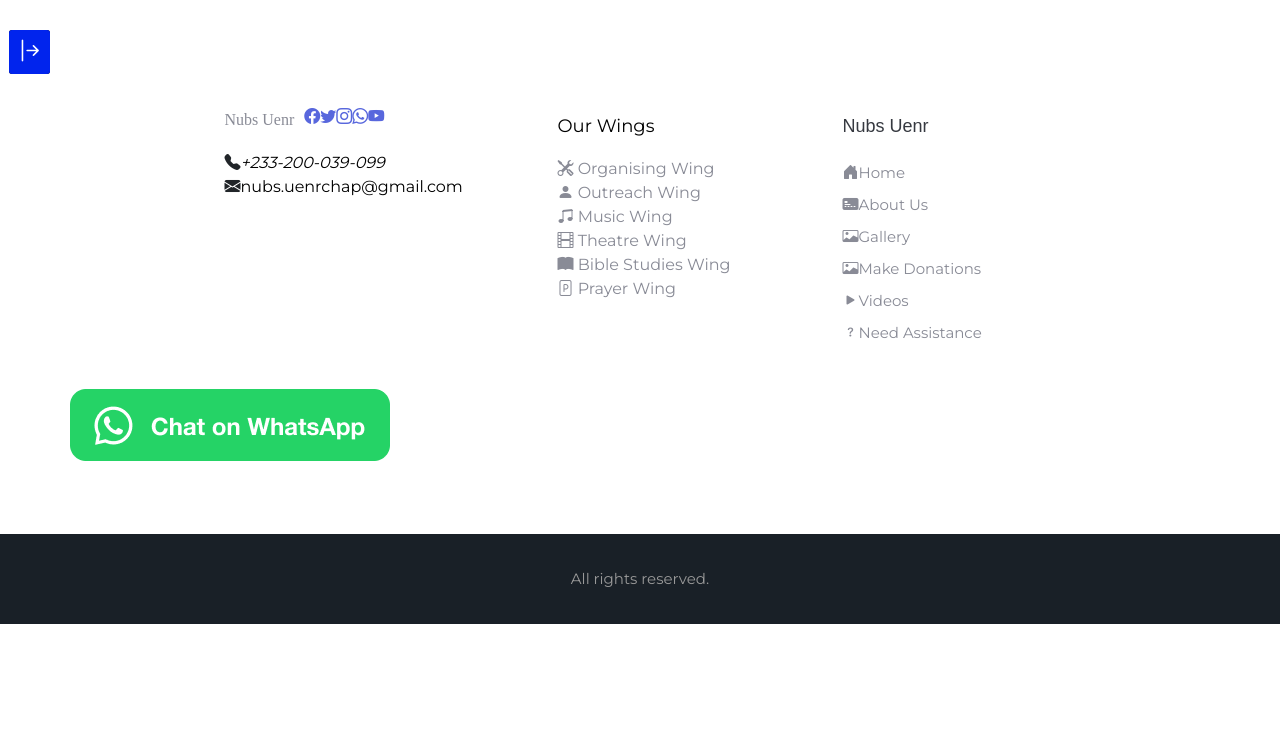
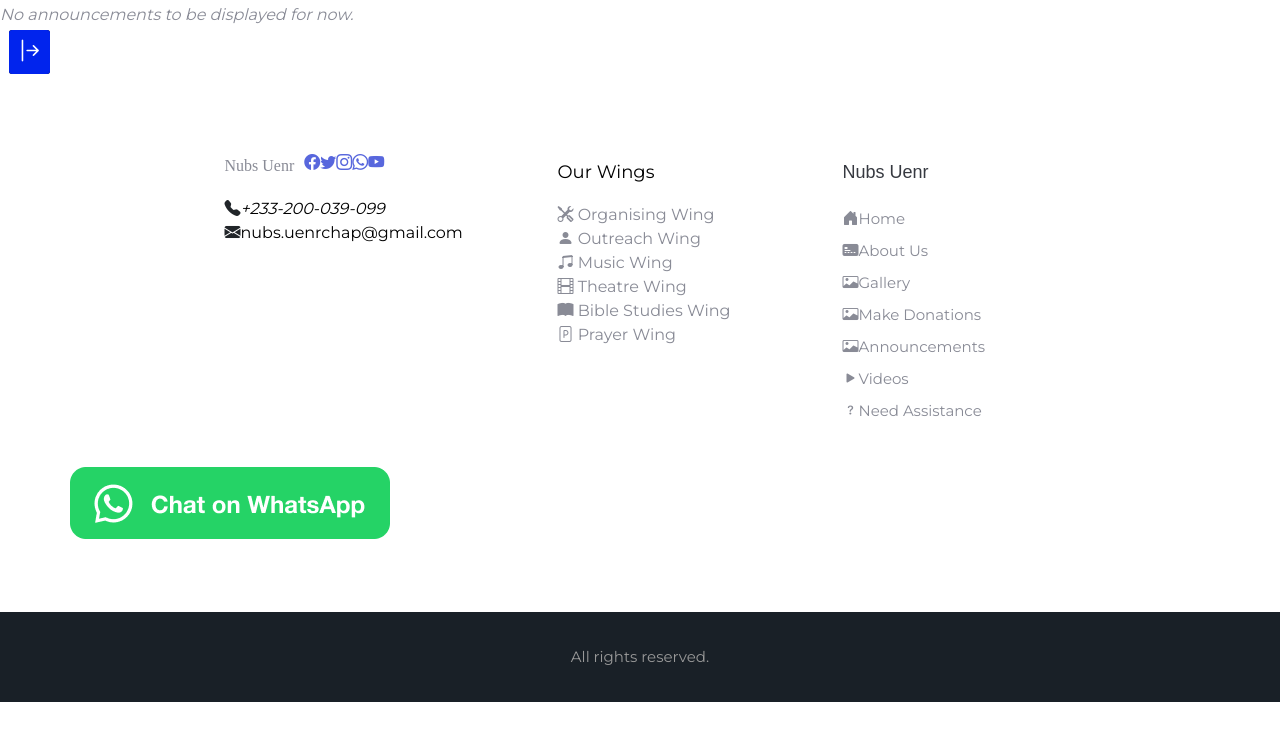
Before and after one commit to amgenious/nubsweb, a React (Create React App) app: page /announcements in a window 1280 px wide. Shown: the top 740 px of the page. Built offline with nearby package versions, Linux system fonts and the light colour scheme.

Commit message:
added the announcement line

```diff
--- a/src/App.js
+++ b/src/App.js
@@ -7,6 +7,7 @@ import {BrowserRouter as Router, Route, Switch} from 'react-router-dom'
 import WingsIndex from "./Components/WingsPage/WingsIndex";
 import { Helmet } from "react-helmet";
 import DonationsIndex from "./Components/DonationsPage/DonationsIndex";
+import AnnouncementPage from "./Components/AnnouncementPage";
 
 
 function App() {
@@ -39,6 +40,9 @@ function App() {
       <Route path="/donations">
         <DonationsIndex />
       </Route>
+      <Route path="/announcements">
+        <AnnouncementPage />
+      </Route>
       </Switch>
     </div>
      <Footer />
--- /dev/null
+++ b/src/Components/AnnouncementPage/index.js
@@ -0,0 +1,10 @@
+import React from "react";
+
+const AnnouncementPage = () => {
+    return(
+        <>
+        <p><i>No announcements to be displayed for now.</i></p>
+        </>
+    )
+}
+export default AnnouncementPage
--- a/src/Components/Footer.js
+++ b/src/Components/Footer.js
@@ -77,6 +77,9 @@ function Footer() {
                   <i class="bi bi-card-image"></i><Link to='/donations' style={{textDecoration:'none'}}>Make Donations</Link>
                 </li>
                 <li>
+                  <i class="bi bi-card-image"></i><Link to='/announcements' style={{textDecoration:'none'}}>Announcements</Link>
+                </li>
+                <li>
                   <i class="bi bi-play-fill"></i><a href="https://amgenious.github.io/videos" target="_blank" rel="noreferrer" style={{textDecoration:'none'}}>Videos</a>
                 </li>
                 <li>
--- a/src/Components/HomePage/Activities.js
+++ b/src/Components/HomePage/Activities.js
@@ -13,7 +13,7 @@ function Activities() {
           <div class="col-sm m-auto">
             <h4 style={{color: 'white'}}>SUNDAY SERVICE</h4>
             <p style={{color:'ghostwhite'}}>Venue: Getfund Hostel Basement</p>
-            <p style={{color: 'ghostwhite'}}>Time: 10am</p>
+            <p style={{color: 'ghostwhite'}}>Time: 11am</p>
           </div>
           <div class="col-sm m-auto">
             <h4 style={{color: 'white'}}> TUESDAY BIBLE STUDIES</h4>
--- a/src/Components/Nav.js
+++ b/src/Components/Nav.js
@@ -18,6 +18,7 @@ function Nav() {
         <li><Link to='/gallery' style={{textDecoration:'none', color:'white'}} class="nav-link">GALLERY</Link></li>
         <li><Link to='/wing' style={{textDecoration:'none', color:'white'}} class="nav-link">WINGS</Link></li>
         <li><Link to='/donations' style={{textDecoration:'none', color:'white'}} class="nav-link">MAKE DONATIONS</Link></li>
+        <li><Link to='/announcements' style={{textDecoration:'none', color:'white'}} class="nav-link">ANNOUNCEMENT</Link></li>
         <li><a href="https://amgenious.github.io/videos" target="_blank" rel="noreferrer" style={{textDecoration:'none', color:'white'}} class="nav-link">VIDEOS</a></li>
         <li><a href='https://amgenious.github.io/prayer-counselling/'target="_blank" rel="noreferrer" style={{textDecoration:'none', color:'white'}} class="nav-link">NEED ASSISTANCE</a></li>
     </ol>
```
